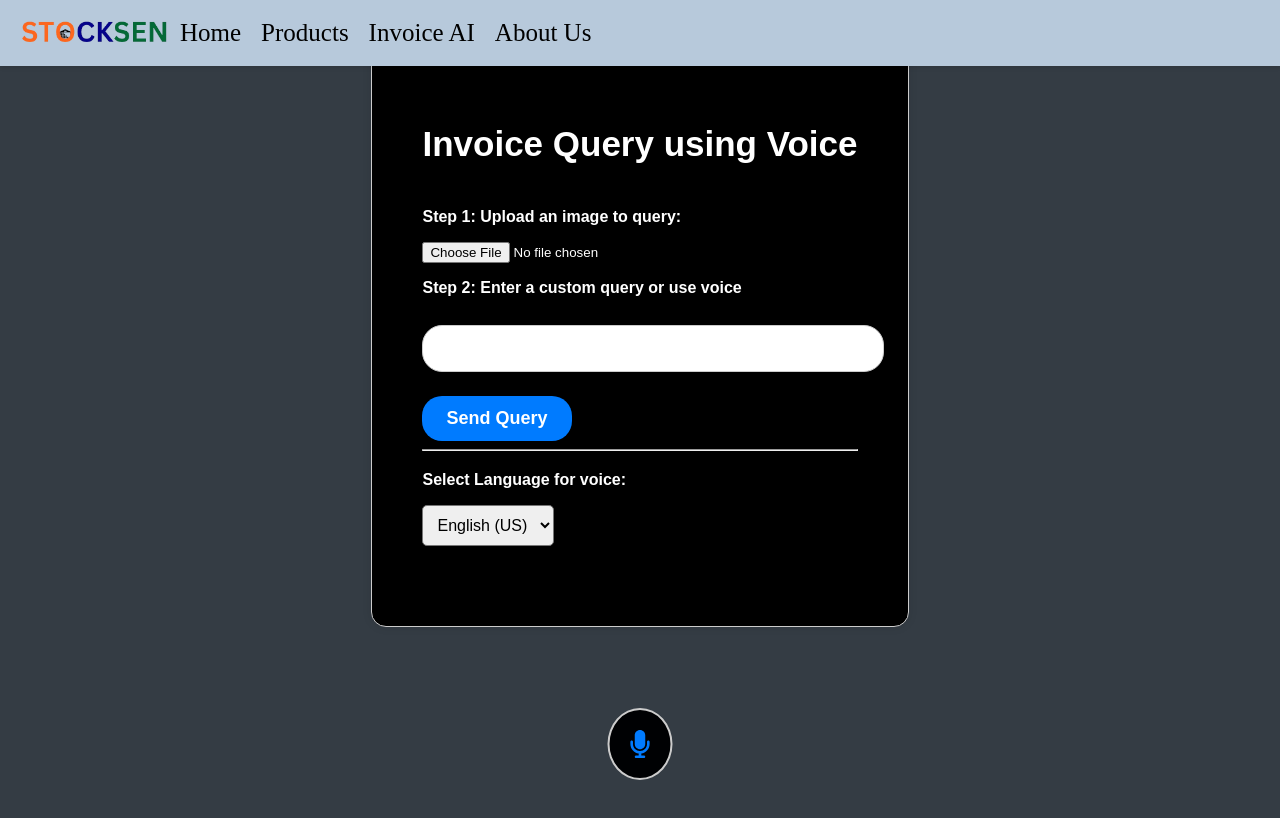
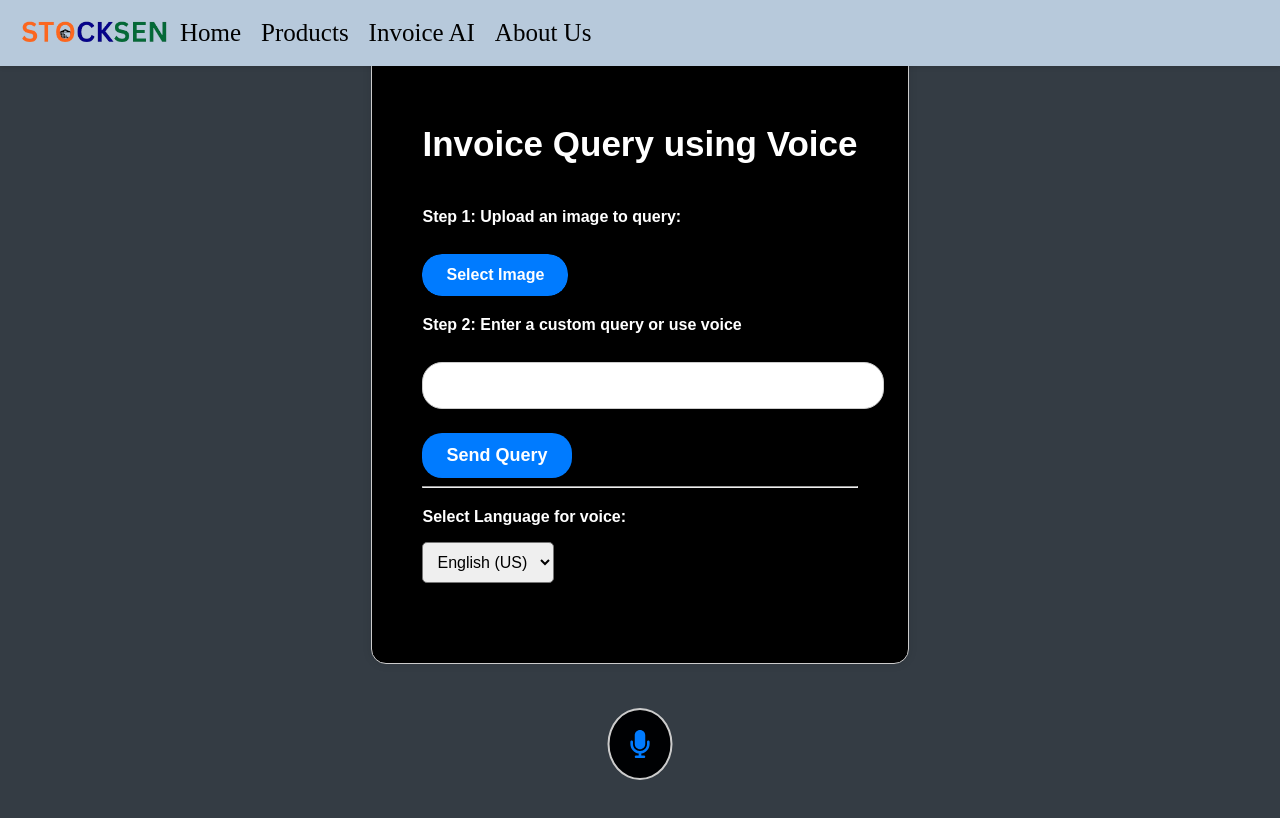
Before and after one commit to AbhinavKumarMaple/voiceBased-Command, a React (Create React App) app: page /image-query in a window 1280 px wide. Shown: the top 818 px of the page. Built offline with nearby package versions, Linux system fonts and the light colour scheme; what mic-recorder-to-mp3 would draw is missing.

Commit message:
ui updates

```diff
--- a/src/ImageQueryComponent.css
+++ b/src/ImageQueryComponent.css
@@ -1,18 +1,18 @@
 .ImageQueryComponent {
-  max-width: 900px; /* Increased width */
-  margin: 30px auto; /* Increased margin */
-  padding: 50px; /* Increased padding */
+  max-width: 900px;
+  margin: 30px auto;
+  padding: 50px;
   border: 1px solid #ccc;
-  border-radius: 15px; /* Slightly reduced border radius */
+  border-radius: 15px;
   background-color: #000000;
   box-shadow: 0 0 10px rgba(0, 0, 0, 0.1);
   font-family: Arial, sans-serif;
 }
 
 .image-query-title {
-  font-size: 35px; /* Increased font size */
+  font-size: 35px;
   text-align: center;
-  margin-bottom: 44px; /* Increased margin */
+  margin-bottom: 44px;
 }
 
 .query-section {
@@ -25,11 +25,11 @@
 
 .input-field {
   width: 100%;
-  padding: 12px; /* Increased padding */
-  margin: 12px 0; /* Increased margin */
+  padding: 12px;
+  margin: 12px 0;
   border: 1px solid #ccc;
   border-radius: 20px;
-  font-size: 18px; /* Increased font size */
+  font-size: 18px;
 }
 
 .file-input-container {
@@ -41,7 +41,7 @@
 }
 
 .file-input {
-  font-size: 18px; /* Increased font size */
+  font-size: 18px;
   position: absolute;
   opacity: 0;
   top: 0;
@@ -53,9 +53,9 @@
 }
 
 .file-input-label {
-  display: block;
-  padding: 12px 24px; /* Increased padding */
-  background-color: #007bff;
+  display: inline-block;
+  padding: 12px 24px;
+  background-color: #007bff; /* Blue color */
   color: white;
   border: none;
   border-radius: 20px;
@@ -77,10 +77,10 @@
   background-color: #007bff;
   color: white;
   border: none;
-  padding: 12px 24px; /* Increased padding */
+  padding: 12px 24px;
   cursor: pointer;
-  font-size: 18px; /* Increased font size */
-  margin-top: 12px; /* Increased margin */
+  font-size: 18px;
+  margin-top: 12px;
   transition: background-color 0.3s ease;
   font-weight: bold;
   box-shadow: 0 4px 6px rgba(0, 0, 0, 0.1);
@@ -94,18 +94,20 @@
 
 .mic-container {
   text-align: center;
-  margin-top: 12px; /* Increased margin */
+  margin-top: 12px;
 }
 
 .mic-button {
-  font-size: 28px; /* Increased font size */
+  font-size: 28px;
   cursor: pointer;
   color: #007bff;
   transition: color 0.3s ease;
 }
 
 .mic-button.recording {
-  color: red;
+    color: rgb(27, 1, 1);
+    background-color: red
+
 }
 
 .result-section {
@@ -115,13 +117,13 @@
 .result {
   border: 1px solid #ccc;
   border-radius: 5px;
-  padding: 12px; /* Increased padding */
-  margin-top: 12px; /* Increased margin */
-  font-size: 18px; /* Increased font size */
+  padding: 12px;
+  margin-top: 12px;
+  font-size: 18px;
 }
 
 .result h2 {
-  font-size: 22px; /* Increased font size */
+  font-size: 22px;
   margin-bottom: 10px;
 }
 
@@ -185,3 +187,8 @@
     transform: translateY(-10px);
   }
 }
+.file-name {
+  margin-left: 10px; /* Adjust margin as needed */
+  font-size: 14px; /* Adjust font size as needed */
+  color: #fcfcfc; /* Adjust color as needed */
+}
--- a/src/ImageQueryComponent.js
+++ b/src/ImageQueryComponent.js
@@ -192,7 +192,18 @@ function ImageQueryComponent() {
       <h1 className="image-query-title">Invoice Query using Voice</h1>
       <div className="query-section">
         <p>Step 1: Upload an image to query:</p>
-        <input type="file" onChange={handleImageUpload} />
+        <div className="file-input-container">
+          <label htmlFor="file-upload" className="file-input-label">
+            Select Image
+          </label>
+          <input
+            id="file-upload"
+            className="file-input"
+            type="file"
+            onChange={handleImageUpload}
+          />
+          {image && <span className="file-name">{image.name}</span>}
+        </div>
         <p>Step 2: Enter a custom query or use voice</p>
         <input
           className="input-field"
@@ -213,7 +224,6 @@ function ImageQueryComponent() {
             </div>
           </div>
         )}
-        <br />
         <hr />
         <div className="mic-container">
           {!isLoading && (
@@ -233,7 +243,6 @@ function ImageQueryComponent() {
             </div>
           )}
         </div>
-
         <div className="result-section">
           {result && (
             <div className="result">
```
